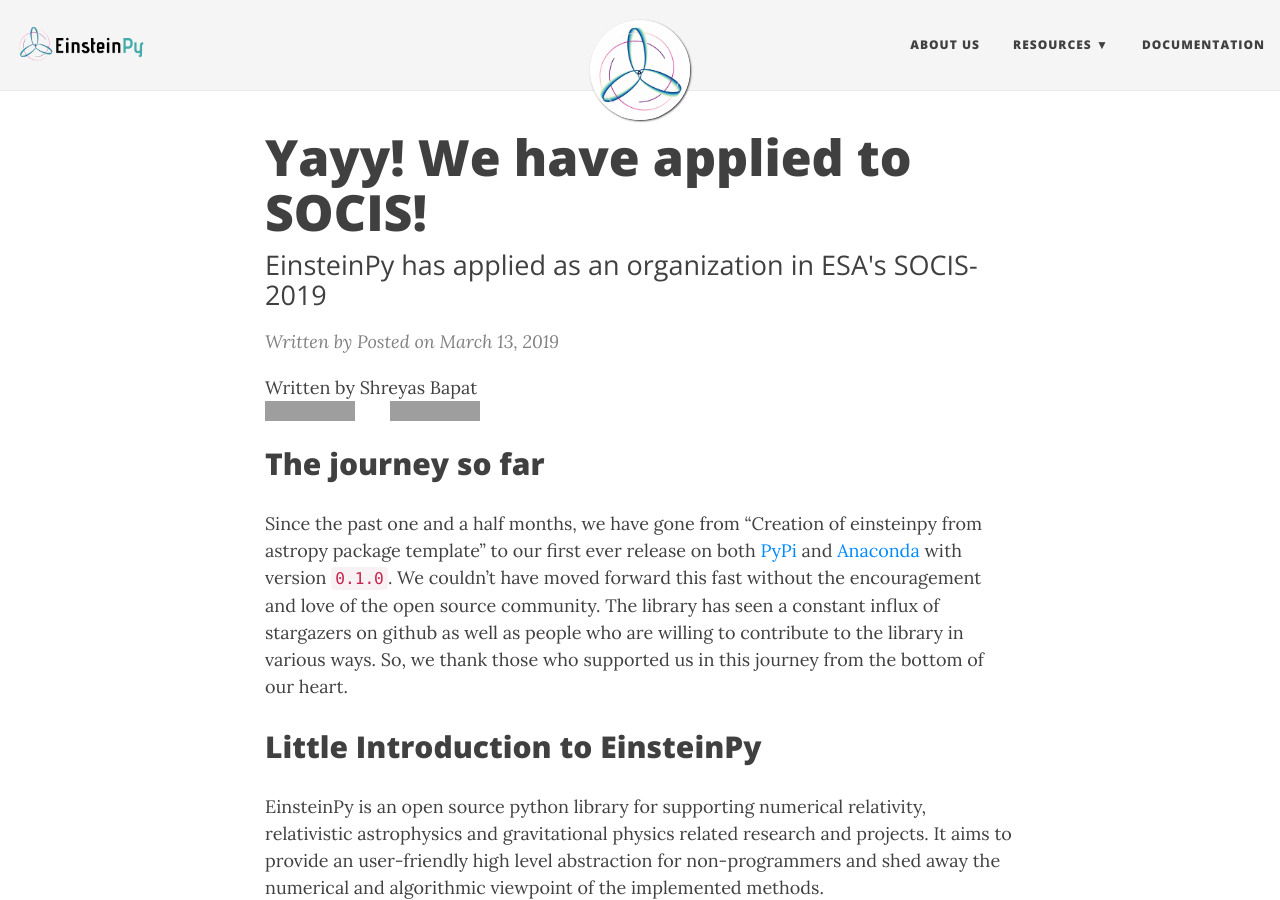
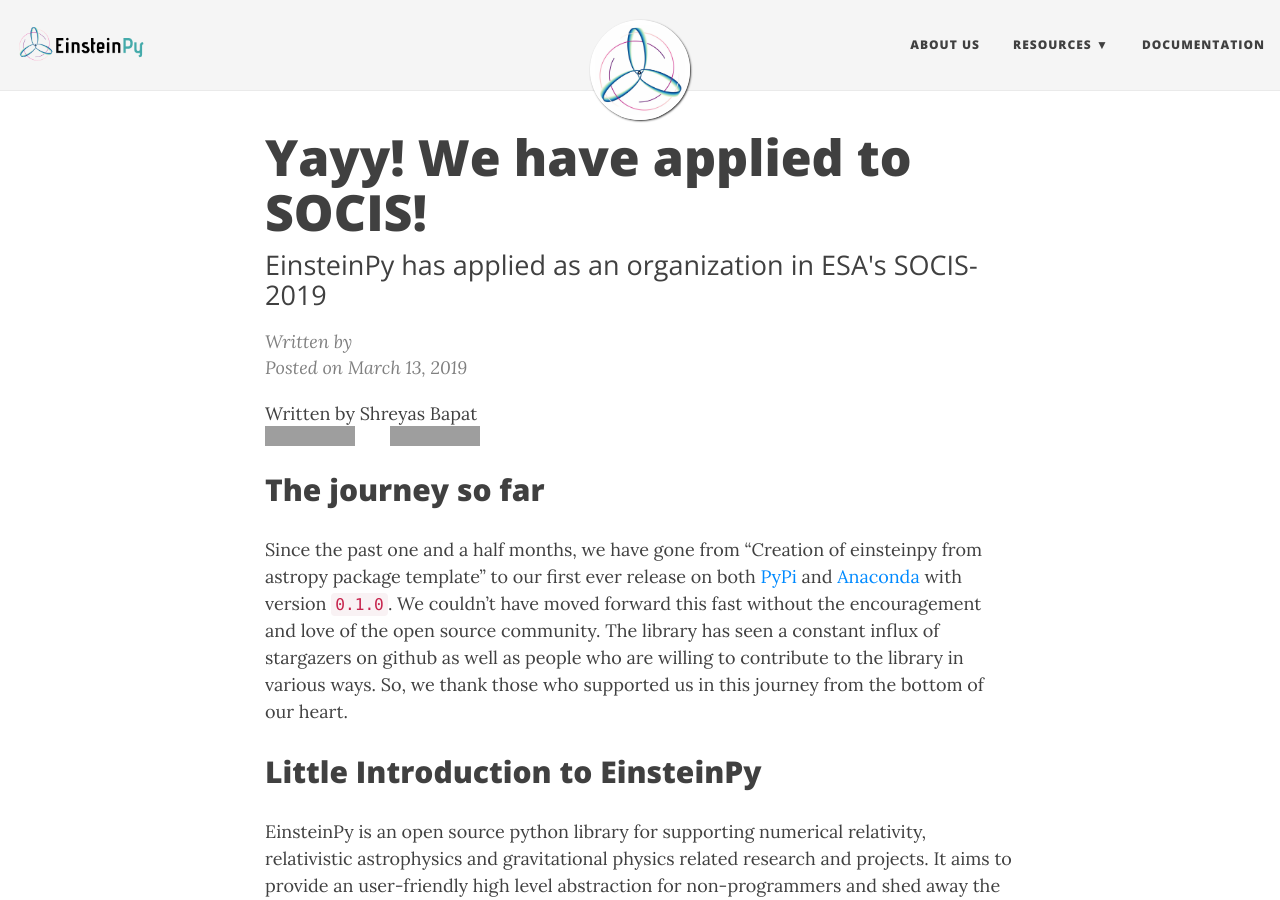
Before and after one commit to einsteinpy/blog.einsteinpy.org, a Jekyll site: the page built from _posts/2019-03-13-Application-for-SOCIS-2019.md, in a window 1280 px wide and 900 px high. Built offline with Jekyll 4.4.1, drawn with Linux system fonts in a browser that asks for light colours; nearby versions of some CDN libraries; grey boxes are pictures that could not be loaded.

Commit message:
Add a break!

```diff
--- a/_includes/header.html
+++ b/_includes/header.html
@@ -37,6 +37,7 @@
 
 		  {% if include.type == "post" %}
 		  <span class="post-meta">Posted on {{ page.date | date: "%B %-d, %Y" }}</span>
+		  <br>
 		  {% assign author = site[page.author] %}
  		  <span class="post-meta"> Written by {{ author.name }}</span>
 		  {% endif %}
@@ -64,7 +65,7 @@
 
 		  {% if include.type == "post" %}
 		  {% assign author = site[page.author] %}
- 		  <span class="post-meta"> Written by {{ author.name }}</span>
+ 		  <span class="post-meta"> Written by {{ author.name }}</span><br>
 		  <span class="post-meta">Posted on {{ page.date | date: "%B %-d, %Y" }}</span>
 		  {% endif %}
         </div>
```
